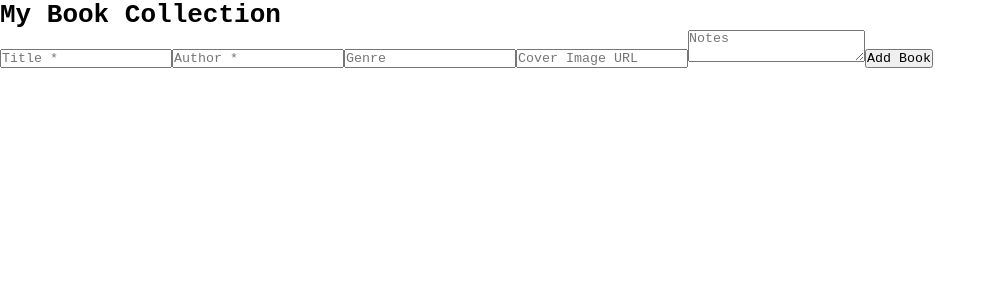
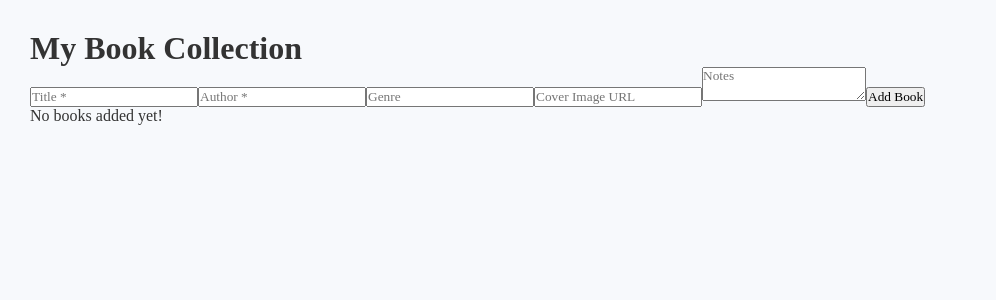
Before and after one commit to bijayjha2025/React_Practice, a React (Vite) app in the folder PersonalBookManager/bookmanager/: page / in a window 1280 px wide. Shown: the top 300 px of the page, without its empty margins (0-996 px from the left). Built offline with nearby package versions, Linux system fonts and the light colour scheme.

Commit message:
Making it functional

```diff
--- a/PersonalBookManager/bookmanager/src/App.jsx
+++ b/PersonalBookManager/bookmanager/src/App.jsx
@@ -2,6 +2,7 @@
 import React, {useState} from 'react'
 import AddBook from "./Components/AddBook.jsx"
 import BookList from "./Components/BookList.jsx"
+import BookCard from './Components/BookCard.jsx';
 
 const App = () => {
   const [books, setBooks] = useState([]);
--- /dev/null
+++ b/PersonalBookManager/bookmanager/src/Components/BookCard.jsx
@@ -0,0 +1,36 @@
+
+
+import React from "react";
+
+const BookCard =({book, onToggleFavorite, onToggleRead, onDelete}) =>{
+    const {id, title, author, genre, notes, coverUrl, isFavorite, isRead} = book;
+
+    return(
+        <>
+        <div>
+            <h3>{title}</h3>
+            <p>Author: {author}</p>
+            {genre && <p>Genre: {genre}</p>}
+            {coverUrl && <img src={coverUrl} alt={title} width="100" />}
+            {notes && <p>Notes: {notes}</p>}
+
+            <div>
+                <button onClick={() => onToggleRead(id)}>
+                    {isRead ? '✓ Read' : 'Mark as Read'}
+                </button>
+                <button onClick={() => onToggleFavorite(id)}>
+                    {isFavorite ? '★ Favorite' : '☆ Favorite'}
+                </button>
+                <button onClick={() => onDelete(id)}>
+                    Delete
+                </button>
+            </div>
+            <hr />
+        </div>
+
+        </>
+    );
+}
+
+
+export default BookCard
--- a/PersonalBookManager/bookmanager/src/Components/BookList.jsx
+++ b/PersonalBookManager/bookmanager/src/Components/BookList.jsx
@@ -1,10 +1,27 @@
 
-function Booklist(){
+import React from "react";
+import BookCard from "./BookCard";
+
+
+const BookList = ({books, onToggleFavorite, onToggleRead, onDelete}) =>{
+    if(books.length === 0){
+        return <p>No books added yet!</p>
+    }
+
     return(
         <>
-
+        <div>{
+            books.map((book) => (
+                <BookCard
+                key={book.id}
+                book={book}
+                onToggleFavorite={onToggleFavorite}
+                onToggleRead={onToggleRead}
+                onDelete={onDelete}/>
+            ))}
+        </div>
         </>
     );
 }
 
-export default Booklist
+export default BookList
--- a/PersonalBookManager/bookmanager/src/index.css
+++ b/PersonalBookManager/bookmanager/src/index.css
@@ -2,6 +2,12 @@
 *{
   margin: 0;
   padding: 0;
-  font-family: monospace;
+  font-family: Poppins;
   box-sizing: border-box;
 }
+
+body {
+  background: #f7f9fc;
+  padding: 30px;
+  color: #333;
+}
```
